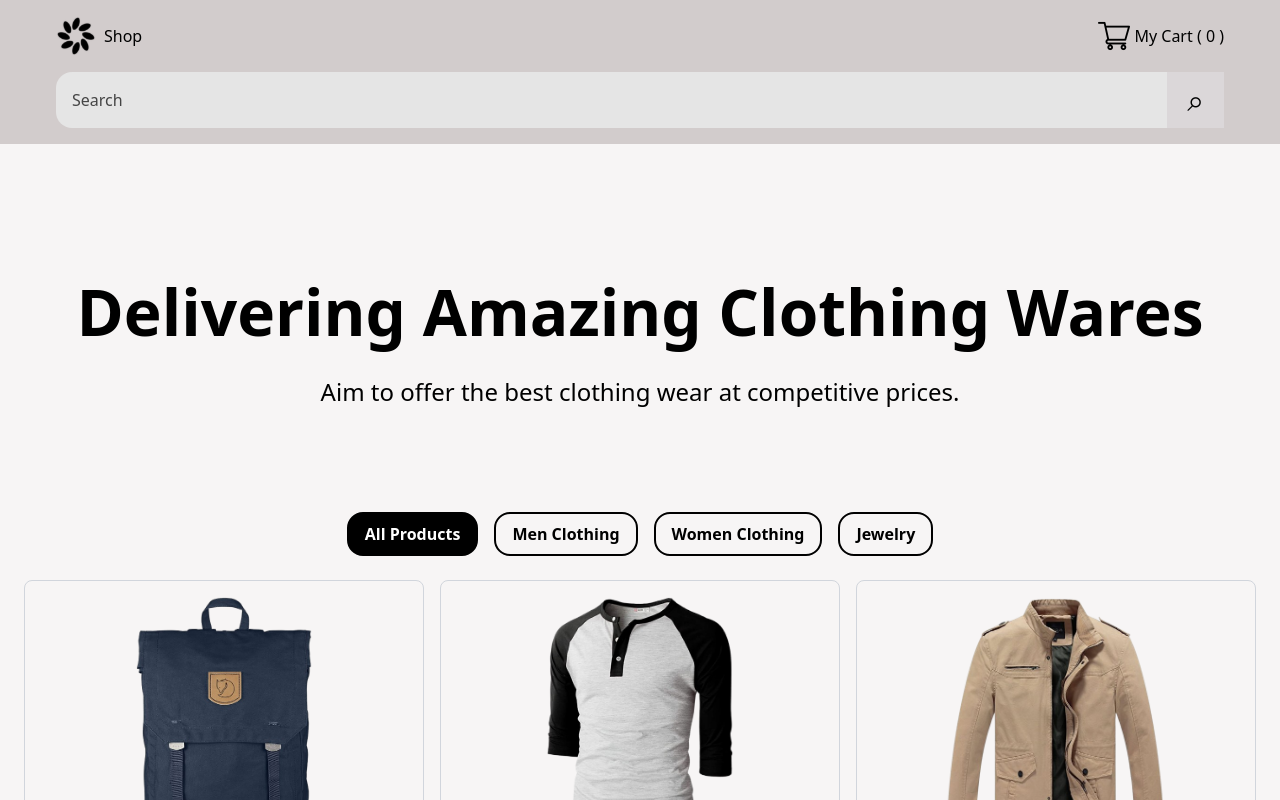
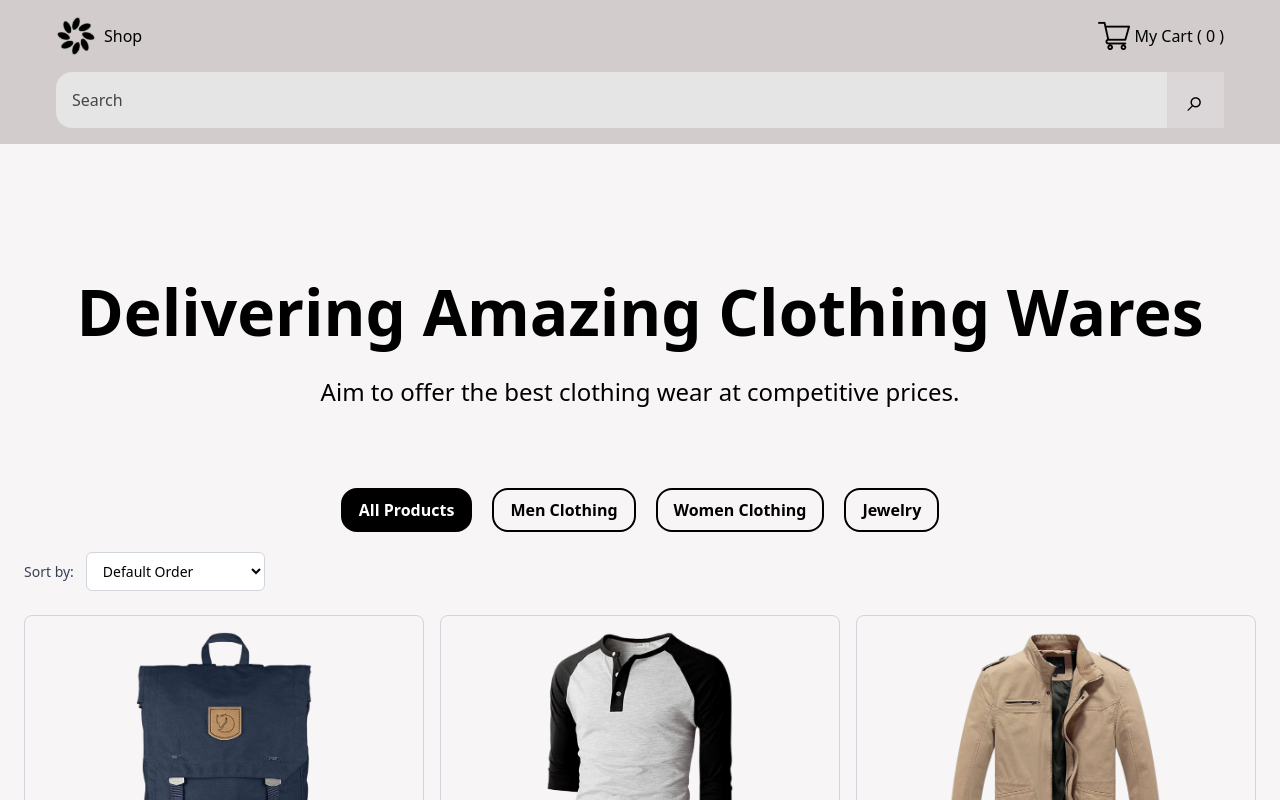
Before and after one commit to Ner046/shopping-site, a Next.js app: page / in a window 1280 px wide. Shown: the top 800 px of the page. Built offline with nearby package versions, Linux system fonts and the light colour scheme; no server answers.

Commit message:
Creating Sort

```diff
--- a/app/cart/page.tsx
+++ b/app/cart/page.tsx
@@ -116,7 +116,7 @@ export default function CartPage() {
 
 
 
-        <div className={`flex flex-col gap-3 md:flex-row md:items-center justify-between border-t border-black/80 pt-5 ${cart.length === 0 && 'hidden'}`} >
+        <div className={`flex flex-col gap-3 md:flex-row md:items-center justify-between pt-5 ${cart.length === 0 && 'hidden'}`} >
           <button onClick = {()=>setCart([])} className="inline-flex items-center gap-3 text-[1.05rem] text-black" type="button">
             <img src="/trash.png" alt="Trash Can" width="22" height="22" />
             <span className="text-[0.9rem] md:text-[1rem]">Empty your cart</span>
--- a/app/page.tsx
+++ b/app/page.tsx
@@ -25,6 +25,9 @@ export default function Home() {
   const [loading, setLoading] = useState(true);
   const [category, setCategory] = useState("all");
   const search = (searchParams.get("query") ?? "").trim().toLowerCase();
+  const [sort, setSort] = useState("")
+
+  console.log(sort)
 
 
 
@@ -53,11 +56,22 @@ export default function Home() {
   }, []);
 
 
-  console.log (products)
+
+
+  useEffect(() => {
+  const savedSort = sessionStorage.getItem("product-sort");
+
+  if (savedSort !== null) {
+    setSort(savedSort);
+  }
+}, []);
 
 
 
-  const allowedCategories = ["men's clothing", "women's clothing", "jewelery"];
+
+
+
+const allowedCategories = ["men's clothing", "women's clothing", "jewelery"];
 
 const filteredProducts = products.filter((product) => {
 
@@ -78,6 +92,22 @@ return matchesSearch && matchesCategory;
 
 });
 
+  const sortedProducts = [...filteredProducts].sort((a,b)=>{
+    switch(sort){
+      case "price-low-high": return a.price - b.price;
+      case "price-high-low": return b.price - a.price;
+      case "name-a-z": return a.title.localeCompare(b.title)
+      case "name-z-a": return b.title.localeCompare(a.title);
+      case "highest-rated": return b.rating.rate - a.rating.rate;
+      default: return 0;
+
+    }
+
+
+
+  })
+
+
   if (loading) {
     return (
       <div className="flex min-h-screen items-center justify-center">
@@ -97,7 +127,8 @@ return matchesSearch && matchesCategory;
         </p>
       </section>
 
-      <div className="flex flex-col md:flex-row md:flex-wrap justify-center gap-4 pt-6">
+
+      <div className="flex flex-col md:flex-row gap-5 justify-center">
         <button onClick={()=>setCategory("all")} className={`cursor-pointer rounded-2xl border-2 border-black px-4 py-2 font-bold text-black hover:bg-black hover:text-white ${category === "all" ? "bg-black text-white" : ""}`}>
           All Products
         </button>
@@ -112,11 +143,35 @@ return matchesSearch && matchesCategory;
         </button>
       </div>
 
+<div className="mt-5 flex items-center gap-3">
+  <label htmlFor="sort" className="text-sm font-medium text-gray-700">
+    Sort by:
+  </label>
+
+  <select
+    id="sort"
+    value={sort}
+     onChange={(event) => {
+    const nextSort = event.target.value;
+    setSort(nextSort);
+    sessionStorage.setItem("product-sort", nextSort);
+  }}
+    className="rounded-md border border-gray-300 bg-white px-3 py-2 text-sm"
+  >
+    <option value="">Default Order</option>
+    <option value="price-low-high">Price: Low to High</option>
+    <option value="price-high-low">Price: High to Low</option>
+    <option value="name-a-z">Name: A to Z</option>
+    <option value="name-z-a">Name: Z to A</option>
+    <option value="highest-rated">Rating: Highest First</option>
+  </select>
+</div>
+
+
       <ul className="grid grid-cols-1 gap-4 pt-6 md:grid-cols-2 lg:grid-cols-3 ">
 
 
-
-        {filteredProducts.map((product) => (
+        {sortedProducts.map((product) => (
           <li key={product.id}>
           <Link href={`/product/${product.id}`} key={product.id}>
 
@@ -129,7 +184,6 @@ return matchesSearch && matchesCategory;
             <p className="text-2xl font-bold mt-auto">${product.price.toFixed(2)}</p>
           </article>
 
-
           </Link>
           </li>
         ))}
--- a/app/product/[id]/addCart.tsx
+++ b/app/product/[id]/addCart.tsx
@@ -81,9 +81,14 @@ export default function AddToCartButton({ product }: { product: Product }) {
 
 return (
 
+
+
  <div className="mt-4 flex flex-col gap-4">
+
+    <p className="text-[14px] font-semibold">Select Size:</p>
+
     {hasSizes && (
-      <div aria-label="Choose a size" className="flex gap-2">
+      <div aria-label="Choose a size" className="flex gap-2 items-center">
         {sizes.map((option) => (
           <button
             key={option}
--- a/app/summary/page.tsx
+++ b/app/summary/page.tsx
@@ -69,7 +69,7 @@ export default function orderSummary() {
 
             <div className="flex flex-col md:ml-auto gap-5">
               <p className="font-bold leading-none text-[#2d2d2d] text-[0.9rem]">
-                ${item.price.toFixed(2)} x {item.quantity} = ${item.price * item.quantity}
+                ${item.price.toFixed(2)} x {item.quantity} = ${(item.price * item.quantity).toFixed(2)}
               </p>
               </div>
 
--- a/app/thanks/page.tsx
+++ b/app/thanks/page.tsx
@@ -5,7 +5,7 @@ import Link from "next/link";
 export default function thanks() {
   return (
     <main className="mx-auto w-full max-w-4xl px-4 py-8 text-black grid justify-center items-start text-center gap-15">
-        <h1 className="text-3xl md:text-5xl text-amber-400 place-self-end leading-tight">Thank you, <span className="block">your order has been placed</span></h1>
+        <h1 className="text-3xl md:text-5xl text-[#d2bbbb] place-self-end leading-tight">Thank you, <span className="block">your order has been placed</span></h1>
 
         <Link href="/" className={`flex cursor-pointer items-center justify-center gap-3 rounded-full bg-black px-5 py-3 font-semibold text-white hover:bg-gray-800 w-full`}>
             Continue Shopping
```
